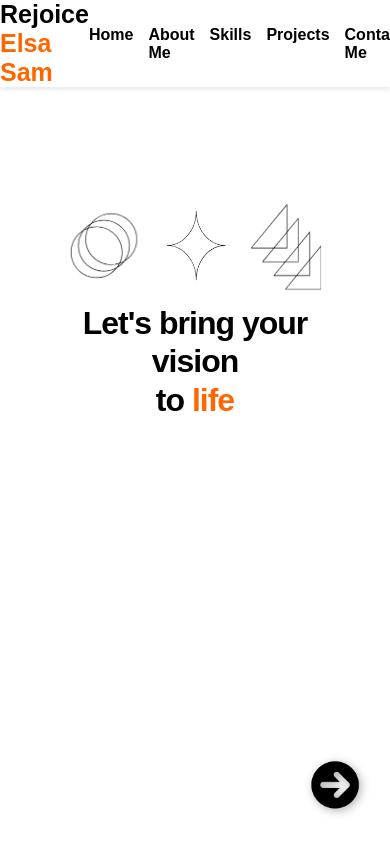
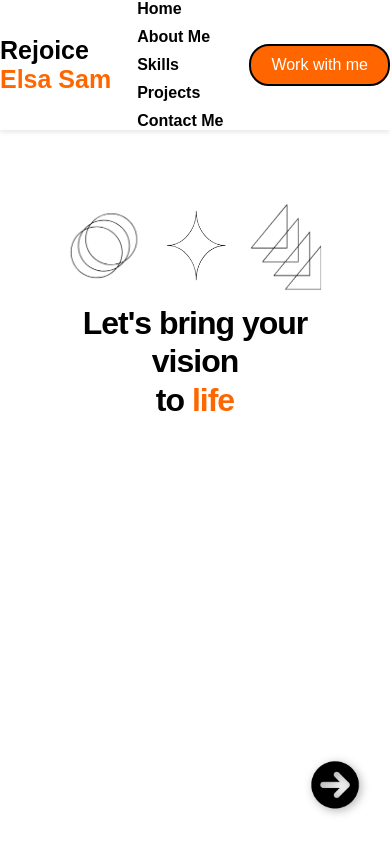
Before and after one commit to rejoiceelsasam/portifolio, a plain HTML site: page index.html in a window 390 px wide. Drawn offline with Linux system fonts and the light colour scheme; a web font is replaced by a local one.

Commit message:
Update style.css

```diff
--- a/style.css
+++ b/style.css
@@ -136,9 +136,14 @@
     width: 80px;
   }
 nav ul.nav-links {
-    gap: 15px;
+    flex-direction: column;
+    gap: 10px;
+    padding: 0 10px;
   }
-
+nav ul.nav-links li a {
+    font-size: 1rem;
+    white-space: nowrap;
+}
   section h2 {
     font-size: 2rem;
   }
```
